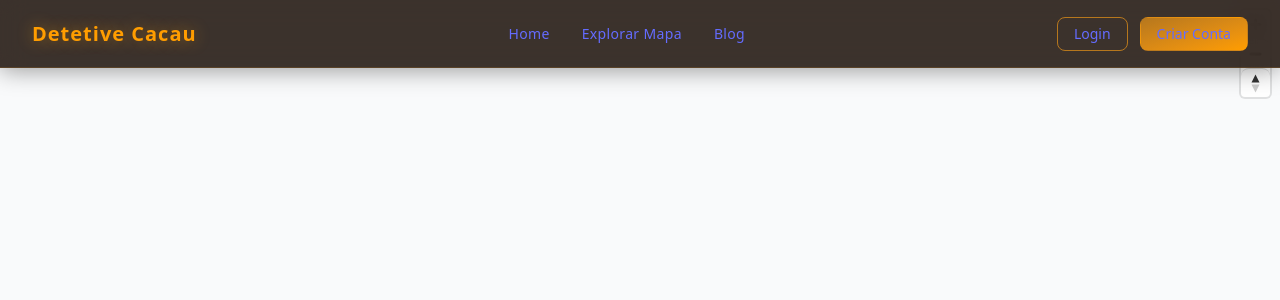
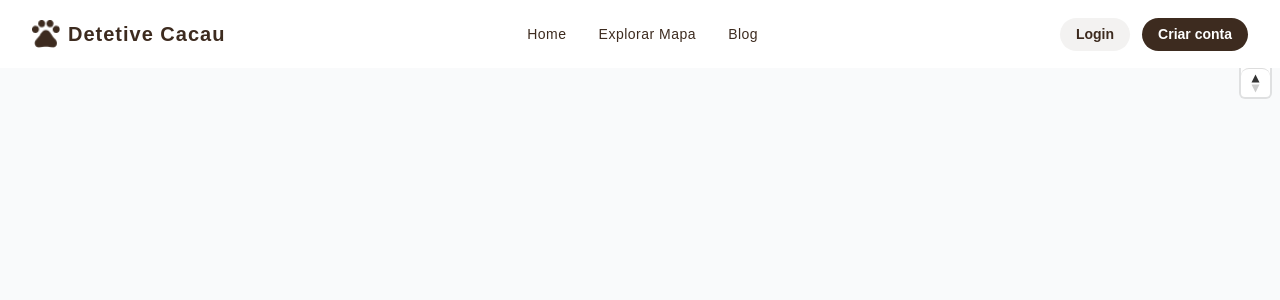
Before and after one commit to PedroLucasBastos/detetive-cacau-frontend, a React (Vite) app: page / in a window 1280 px wide. Shown: the top 300 px of the page. Built offline with nearby package versions, Linux system fonts and the light colour scheme; no server answers.

Commit message:
feat: Aplicacao dos estilos no cabecalho

```diff
--- a/src/assets/styles/global.css
+++ b/src/assets/styles/global.css
@@ -1,7 +1,8 @@
 @import "tailwindcss";
+@import url('https://fonts.googleapis.com/css2?family=Plus+Jakarta+Sans:ital,wght@0,200..800;1,200..800&display=swap');
 
 :root {
-  font-family: system-ui, Avenir, Helvetica, Arial, sans-serif;
+  font-family: "Plus Jakarta Sans", sans-serif;
   line-height: 1.5;
   font-weight: 400;
 
--- /dev/null
+++ b/src/components/layout/header.css
@@ -0,0 +1,106 @@
+.header{
+    position: fixed;
+    top: 0;
+    left: 0;
+    right: 0;
+    z-index: 50;
+
+    display: flex;
+    align-items: center;
+    justify-content: space-between;
+
+    padding: 0 32px;
+    height: 68px;
+
+    background-color: #fff;
+    backdrop-filter: blur(10px);
+
+}
+.logo-img{
+    width: 28px;
+    height: 28px;
+}
+.logo{
+    display: flex;
+    align-items: center;
+    gap: 8px;
+    font-size: 20px;
+    font-weight: bold;
+    letter-spacing: 1px;
+    color: #3D2B1F;
+    white-space: nowrap;
+}
+
+.nav{
+    display: flex;
+    gap: 32px;
+}
+
+.nav-link{
+    position: relative;
+    font-size: 14px;
+    font-weight: 500;
+    letter-spacing: 0.5px;
+    color:#3D2B1F;
+    text-decoration: none;
+    transition: color 0.2s;
+}
+
+.nav-link::after{
+    content: '';
+    position: absolute;
+    left: 0;
+    bottom: -4px;
+    height: 2px;
+    width: 0;
+    background: #3D2B1F;
+    border-radius: 999px;
+    transition: width 0.3s;
+}
+
+.nav-link:hover{
+    color:#3D2B1F;
+}
+
+.nav-link:hover::after{
+    width: 100%;
+}
+
+.actions{
+    display: flex;
+    align-items: center;
+    gap: 12px;
+}
+
+.btn{
+    padding: 6px 16px;
+    font-size: 14px;
+    font-weight: 600;
+    border-radius: 8px;
+    white-space: nowrap;
+    cursor: pointer;
+    transition: all 0.2s;
+    text-decoration: none;
+}
+
+.btn.outline{
+    background: #f3f2f1;
+    border: none;
+    outline: none;
+    border-radius: 20px;
+    color:#3D2B1F;
+}
+.btn.outline:hover{
+    background: #dedddc;
+}
+.btn.filled{
+    background: #3D2B1F;
+    color:#fff;
+    border: none;
+    outline: none;
+    border-radius: 20px;
+}
+
+.btn.btn.filled:hover{
+    background: #66442d;
+}
--- a/src/components/layout/header.tsx
+++ b/src/components/layout/header.tsx
@@ -1,6 +1,7 @@
 import { Link, useNavigate } from "react-router-dom";
 import { useState, useEffect } from "react";
 import { isTokenValid, clearAuthCookies, getAuthToken } from "../../utils/auth";
+import './header.css'
 
 function Header() {
     const [isAuthenticated, setIsAuthenticated] = useState(false);
@@ -29,86 +30,43 @@ function Header() {
     };
 
     return (
-        <header className="
-            fixed top-0 left-0 right-0 z-50
-            flex items-center justify-between
-            px-8 h-[68px]
-            bg-[rgba(26,15,8,0.85)] backdrop-blur-md
-            border-b border-[rgba(182,119,29,0.25)]
-            shadow-[0_2px_24px_rgba(0,0,0,0.4)]
-        ">
-            {/* Marca */}
-            <span className="
-                text-xl font-bold tracking-wider select-none whitespace-nowrap
-                text-[#FF9D00] [text-shadow:0_0_16px_rgba(255,157,0,0.45)]
-            ">
-                Detetive Cacau
-            </span>
-
-            {/* Navegação */}
-            <nav className="flex gap-8">
-                {[
+        <header className="header">
+            <div className="logo">
+                <img src="public\img\patinha.png" alt="logo" className="logo-img"/>
+                <span>Detetive Cacau</span>
+            </div>
+            <nav className="nav">
+                {
+                    [
                         { label: 'Home', href: '/' },
                         { label: 'Explorar Mapa', href: '/mapa' },
-                    { label: 'Blog', href: '/blog' },
-                ].map(({ label, href }) => (
+                        { label: 'Blog', href: '/blog' }
+                    ].map(({ label, href }) => {
+                        return (
                             <Link
                                 key={href}
                                 to={href}
-                        className="
-                            relative text-[#FFCF71] text-sm font-medium tracking-wide
-                            transition-colors duration-200
-                            after:content-[''] after:absolute after:left-0 after:-bottom-1
-                            after:h-0.5 after:w-0 after:bg-[#FF9D00] after:rounded-full
-                            after:transition-[width] after:duration-300
-                            hover:text-[#FF9D00] hover:after:w-full
-                        "
+                                className="nav-link"
                             >
                                 {label}
                             </Link>
-                ))}
+                        )
+                    })
+                 }
             </nav>
-
-            {/* Ações */}
-            <div className="flex items-center gap-3">
-                {isAuthenticated ? (
-                    <button
-                        onClick={handleLogout}
-                        className="
-                            cursor-pointer rounded-lg px-4 py-1.5
-                            text-sm font-semibold whitespace-nowrap
-                            bg-transparent border border-[#B6771D] text-[#FFCF71]
-                            transition-all duration-200
-                            hover:bg-[rgba(182,119,29,0.15)] hover:border-[#FF9D00] hover:text-[#FF9D00]
-                        "
-                    >
+            <div className="actions">
+                {isAuthenticated ?(
+                    <button onClick={handleLogout} className="btn outline">
                         Sair
                     </button>
-                ) : (
+                ):(
                     <>
-                        {/* Login — contornado */}
-                        <Link to="/login" className="
-                            cursor-pointer rounded-lg px-4 py-1.5
-                            text-sm font-semibold whitespace-nowrap
-                            bg-transparent border border-[#B6771D] text-[#FFCF71]
-                            transition-all duration-200
-                            hover:bg-[rgba(182,119,29,0.15)] hover:border-[#FF9D00] hover:text-[#FF9D00]
-                        ">
+                    <Link to="/login" className="btn outline">
                     Login
                     </Link>
 
-                        {/* Criar Conta — preenchido */}
-                        <Link to="/create-account" className="
-                            cursor-pointer rounded-lg px-4 py-1.5
-                            text-sm font-semibold whitespace-nowrap
-                            bg-gradient-to-br from-[#B6771D] to-[#FF9D00]
-                            border border-transparent text-[#1A0F08]
-                            transition-all duration-200
-                            hover:from-[#FF9D00] hover:to-[#e6bc47]
-                            hover:shadow-[0_0_14px_rgba(255,157,0,0.45)]
-                            hover:-translate-y-px
-                        ">
-                            Criar Conta
+                    <Link to="/create-account" className="btn filled">
+                    Criar conta
                     </Link>
                     </>
                 )}
```
Also changed, not shown: public/img/patinha.png (added). Lines whose indentation alone changed are shown as unchanged.
